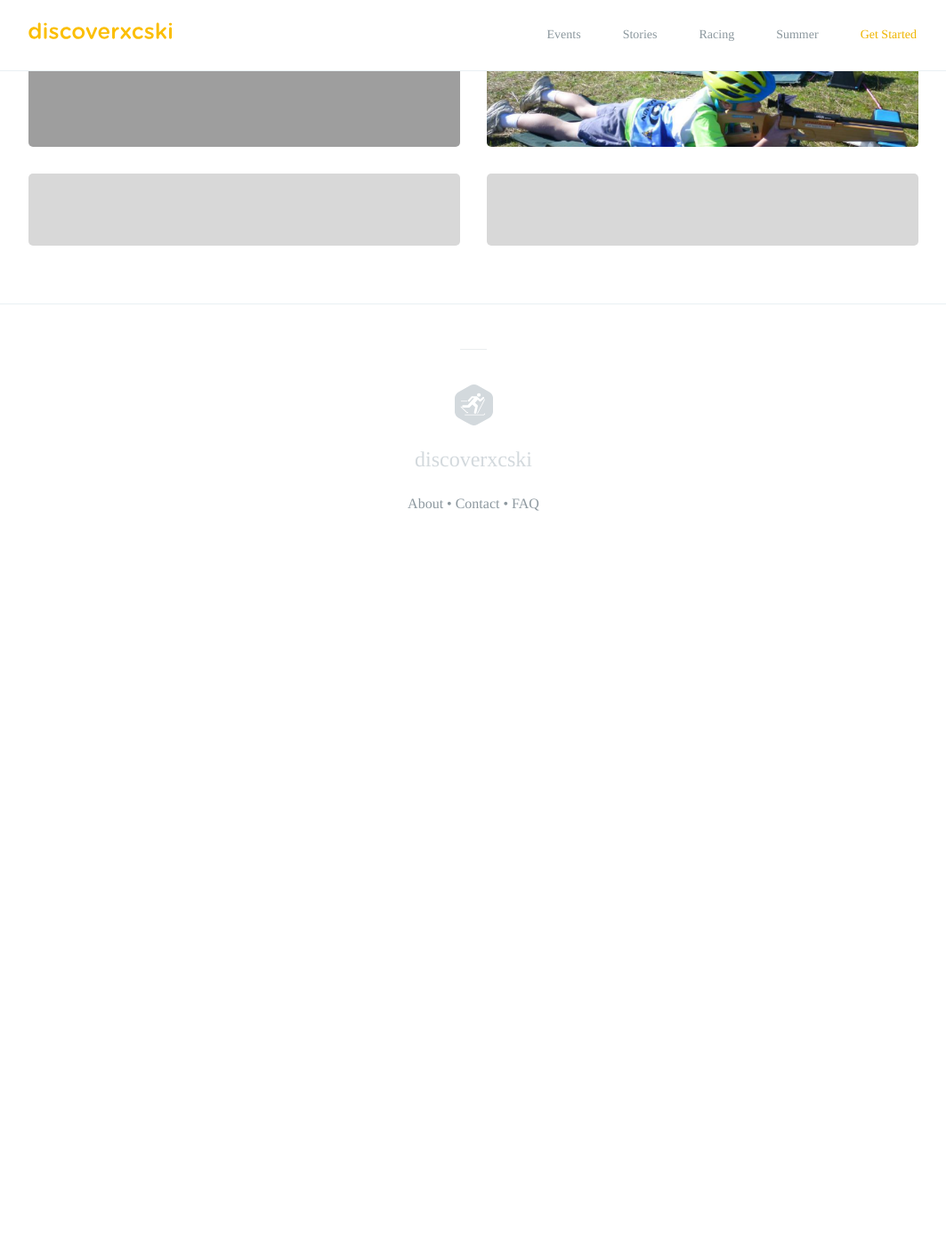
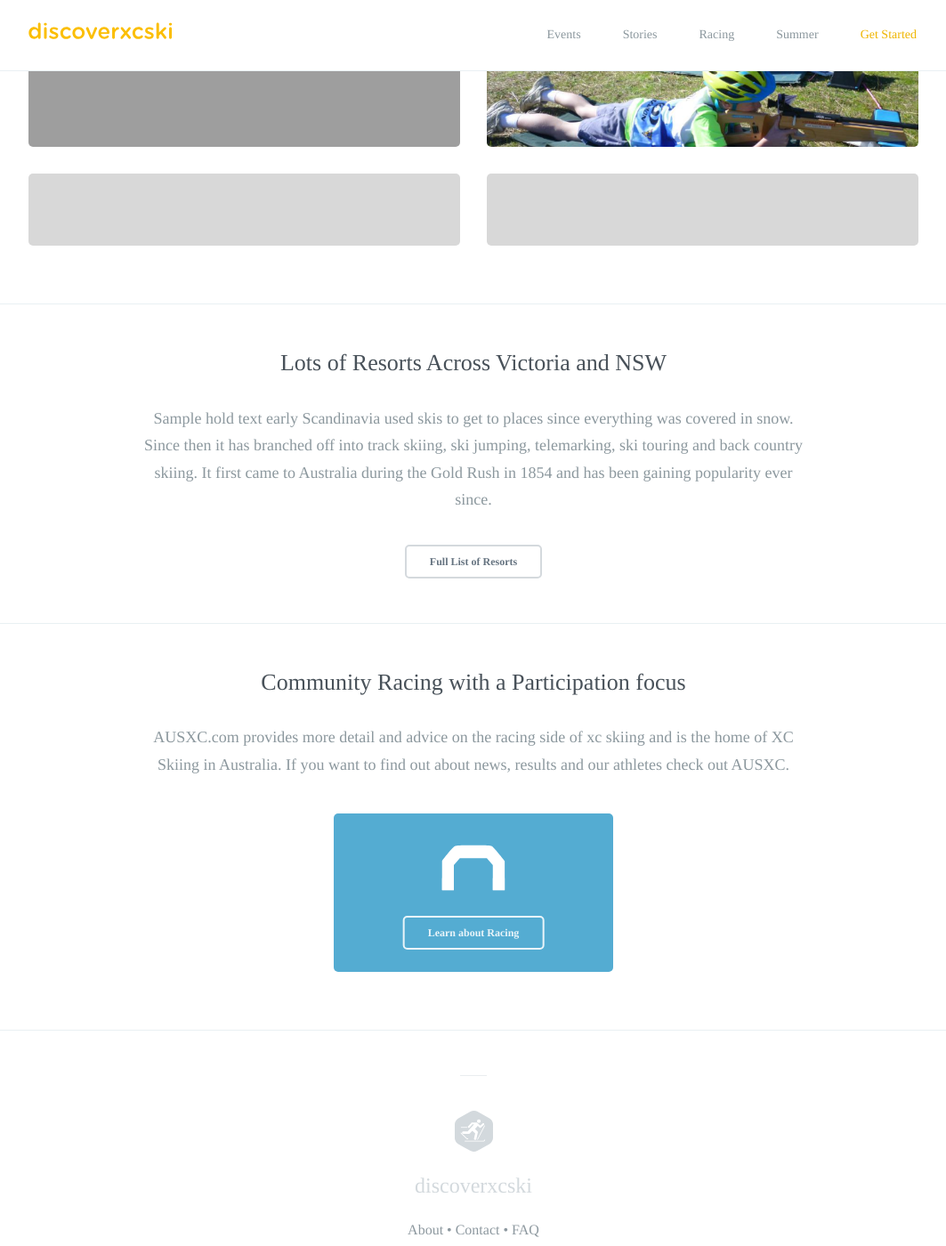
Before and after one commit to robcatto/robcatto.github.io, a Jekyll site: the page index.html, which Jekyll copies as it is, in a window 1280 px wide and 1400 px high, scrolled down 3789 px. Shown: the whole window at 89% size, without its empty margins (108-1171 px from the left). Built offline with Jekyll 4.4.1, drawn with Linux system fonts in a browser that asks for light colours; some web fonts are replaced; Markdown is read by kramdown in place of the engine named in the settings; before the commit the page ends 4419 px from its top, so only the background shows below that.

Commit message:
Homepage Commit

```diff
--- a/index.html
+++ b/index.html
@@ -630,6 +630,40 @@
                 <a class="button small dark" href="/racing/event-formats" data-featurette="analytics-click-event" data-event-category="button" data-event-action="M: Clicked Design an iOS Game" data-event-label="Source: Homepage Alt" id="featurette-35">More Stories</a>
                 </section>
 
+                <section class="mobile_section">
+                    <h3>Lots of Resorts Across Victoria and NSW</h3>
+                    <p>Sample hold text early Scandinavia used skis to get to places since everything was covered in snow. Since then it has branched off into track skiing, ski jumping, telemarking, ski touring and back country skiing. It first came to Australia during the Gold Rush in 1854 and has been gaining popularity ever since.
+                     </p>
+                    <a class="button small dark" href="/racing/event-formats" data-featurette="analytics-click-event" data-event-category="button" data-event-action="M: Clicked Design an iOS Game" data-event-label="Source: Homepage Alt" id="featurette-35">Full List of Resorts</a>
+                </section>
+                <section class="mobile_section">
+                <h3>Community Racing with a Participation focus</h3>
+                <p>
+                    AUSXC.com provides more detail and advice on the racing side of xc skiing and is the home of XC Skiing in Australia. If you want to find out about news, results and our athletes check out AUSXC.
+                </p>
+
+                    <div class="row">
+                         <div class="column three centered">
+                                                <div class="callout-card" style="background: #54ACD2;">
+                                                    <svg width="71px" height="52px" viewBox="0 0 71 52" version="1.1" xmlns="http://www.w3.org/2000/svg" xmlns:xlink="http://www.w3.org/1999/xlink" xmlns:sketch="http://www.bohemiancoding.com/sketch/ns">
+                                <!-- Generator: Sketch 3.3.2 (12043) - http://www.bohemiancoding.com/sketch -->
+                                        <title>Club Racing</title>
+                                        <desc>Created with Sketch.</desc>
+                                        <defs></defs>
+                                        <g id="Page-1" stroke="none" stroke-width="1" fill="none" fill-rule="evenodd" sketch:type="MSPage">
+                                            <g id="Group-Copy-2" sketch:type="MSLayerGroup" fill="#FFFFFF">
+                                                <path d="M0,50.0106061 L1.99467814e-15,18.5742424 C1.99467814e-15,18.5742424 10.3902439,4.33333347 14.5977515,1.73333333 C16.602726,0.494373263 34.6341463,0.866666667 34.6341463,0.866666667 C34.6341463,0.866666667 54.2613595,0.372293338 56.1451982,1.73333333 C59.7439024,4.33333333 70.7429497,18.5742424 70.7429497,18.5742424 L70.7429497,51.1333333 L57.2681021,51.1333333 L57.2681021,23.0651515 L50.5306784,15.2060606 L20.2122713,15.2060606 L13.4748476,23.0651515 L13.4748476,51.1333333 L0,51.1333333 L0,50.0106061 Z" id="Path-2040" sketch:type="MSShapeGroup"></path>
+                                                <rect id="Rectangle-264" sketch:type="MSShapeGroup" x="0" y="37.6606061" width="13.4748476" height="13.4727273"></rect>
+                                                <rect id="Rectangle-264-Copy" sketch:type="MSShapeGroup" x="57.2681021" y="37.6606061" width="13.4748476" height="13.4727273"></rect>
+                                            </g>
+                                        </g>
+                                </svg>
+                                                    <a class="button small inverse" href="http://www.ausxc.com" data-featurette="analytics-click-event" data-event-category="button" data-event-action="M: Clicked Perks" data-event-label="Source: Features Page" id="featurette-13">Learn about Racing</a>
+                                                </div>
+                        </div>
+                    </div>
+             </section>
+
 
 
 
```
